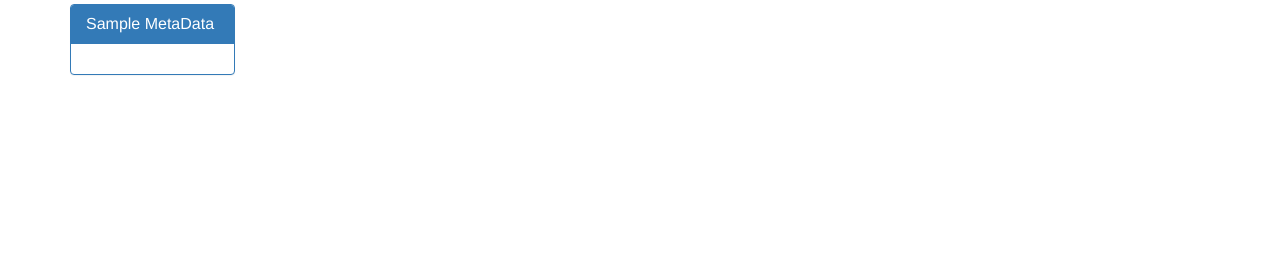
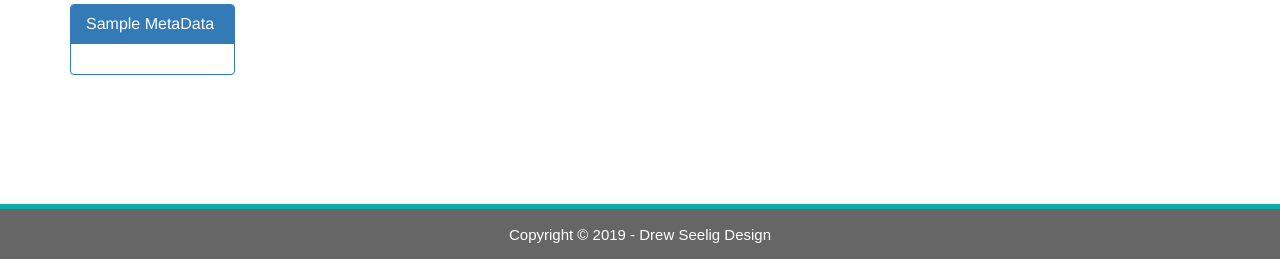
Before and after one commit to Drew4437/Belly-Button-Biodiversity, a Flask app: page / in a window 1280 px wide. Shown: the part 541-800 px from the top of the page. Run offline with Flask 2, Linux system fonts and the light colour scheme; data that the repository does not hold is empty; some libraries are stand-ins or nearby versions.

Commit message:
make it better

```diff
--- a/templates/index.html
+++ b/templates/index.html
@@ -9,6 +9,8 @@
     <meta http-equiv="X-UA-Compatible" content="ie=edge">
     <title>Flask Plotlyjs Example</title>
     <link rel="stylesheet" href="https://maxcdn.bootstrapcdn.com/bootstrap/3.3.7/css/bootstrap.min.css">
+    <!--CSS Link-->
+    <link rel="stylesheet" type="text/css" href="style.css">
 </head>
 
 <body>
@@ -59,3 +61,8 @@
 </body>
 
 </html>
+
+<!-- Footer Section -->
+<footer>
+    <div class="footer">Copyright &copy; 2019 - Drew Seelig Design</div>
+</footer>
--- /dev/null
+++ b/templates/style.css
@@ -0,0 +1,18 @@
+/* Footer */
+
+footer {
+    background-color: #666666;
+    border-top-style: solid;
+    border-top-width: 5px;
+    border-top-color: #0BADA6;
+    color: white;
+    min-height: 55px;
+    font-family: Arial, Helvetica, sans-serif;
+    font-size: 15px;
+    text-align: center;
+    position: fixed;
+    left: 0;
+    bottom: 0;
+    width: 100%;
+    padding-top: 15px;
+}
```
Also changed, not shown: Images/bacteria_by_filterforgedotcom.jpg (added), Images/bubble_chart.png, Images/dashboard_part1.png (added), Images/dashboard_part2.png (added), Images/dropdown.png (added), Images/gauge.png (added), Images/metadata.png (added), Images/pie_chart.png, Images/wash_frequency.png (deleted), README.md.
